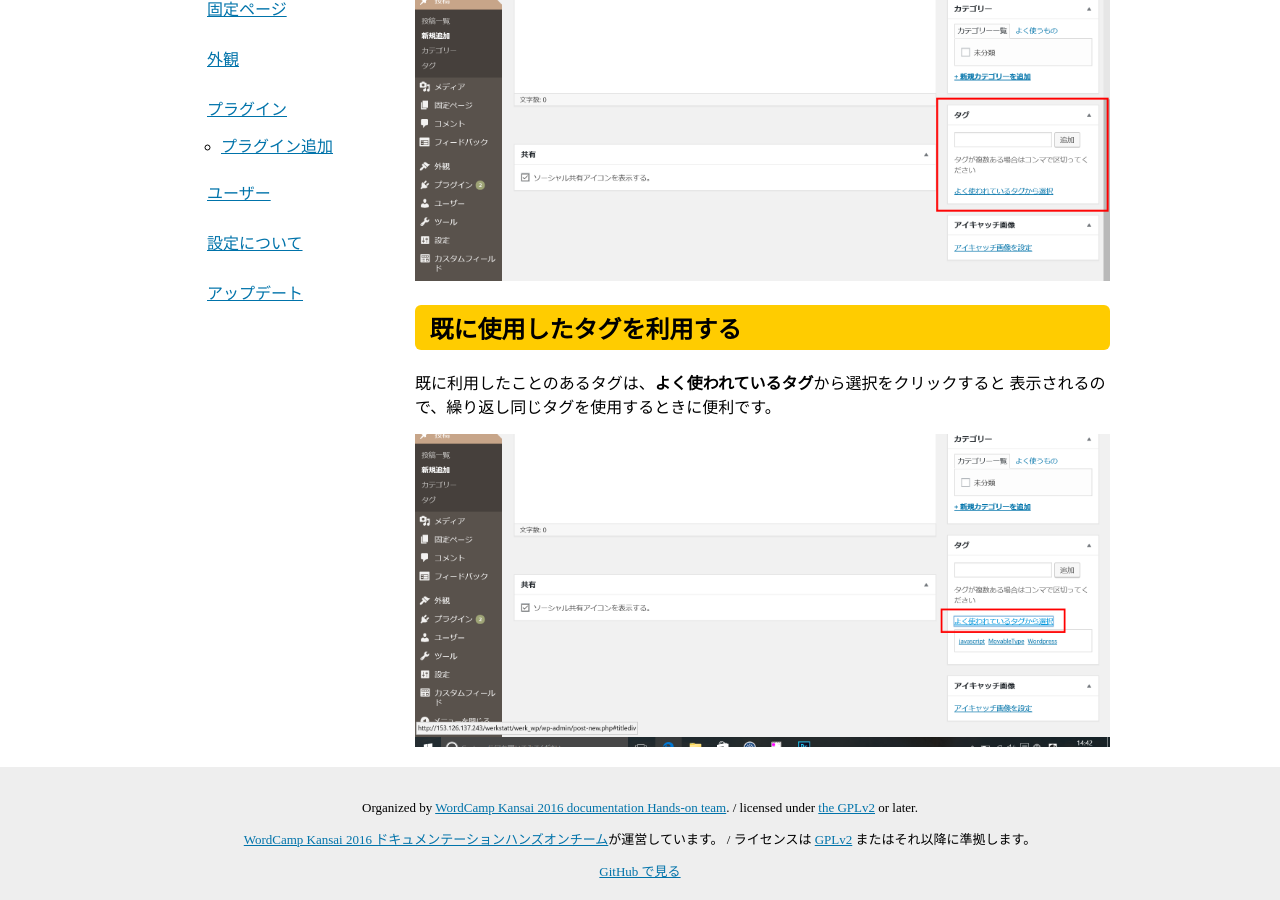
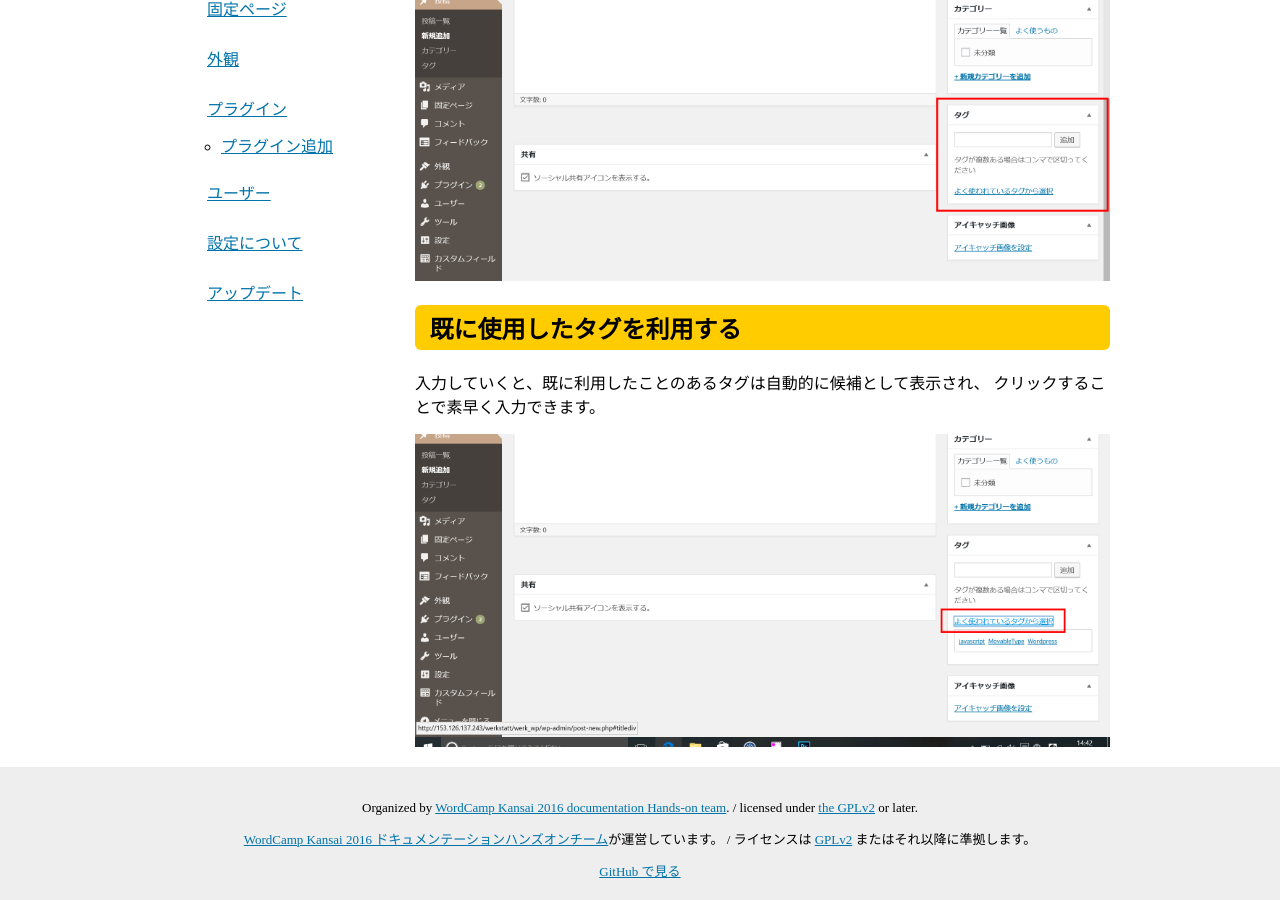
Before and after one commit to jawordpressorg/user-manual, a Jekyll site: the page built from 2_toukou/4_tag_block.md, in a window 1280 px wide and 900 px high, scrolled down 583 px. Built offline with Jekyll 4.4.1, drawn with Linux system fonts in a browser that asks for light colours; nearby versions of some CDN libraries; a style sheet for code colours, icons or effects is not loaded.

Commit message:
「既に使用したタグを利用する」項目の文章をブロックエディタに合わせてアップデート

```diff
--- a/2_toukou/4_tag_block.md
+++ b/2_toukou/4_tag_block.md
@@ -14,7 +14,7 @@
 
 ## 既に使用したタグを利用する
 
-既に利用したことのあるタグは、**よく使われているタグ**から選択をクリックすると
-表示されるので、繰り返し同じタグを使用するときに便利です。
+入力していくと、既に利用したことのあるタグは自動的に候補として表示され、
+クリックすることで素早く入力できます。
 
 ![よく使われているタグ]({{ site.baseurl }}/assets/images/tag_2.png)
```
